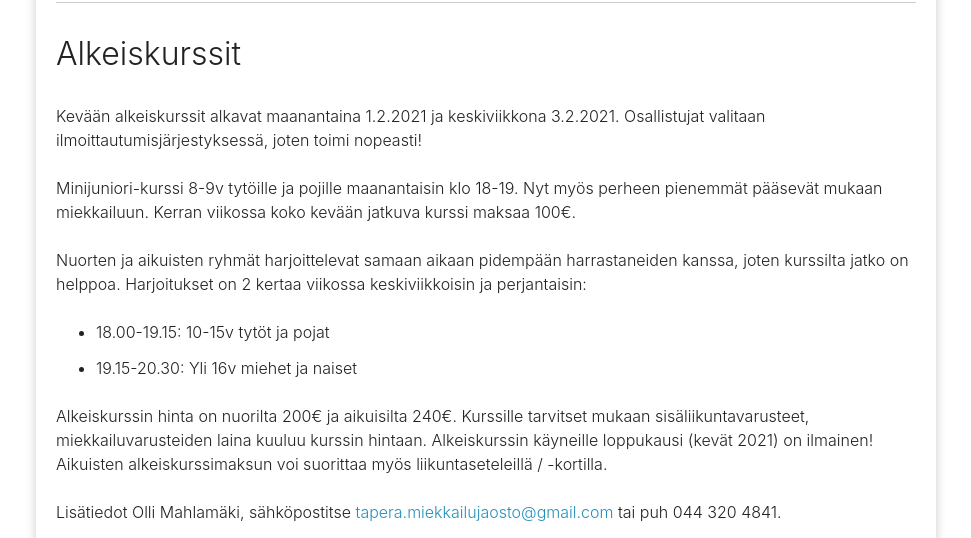
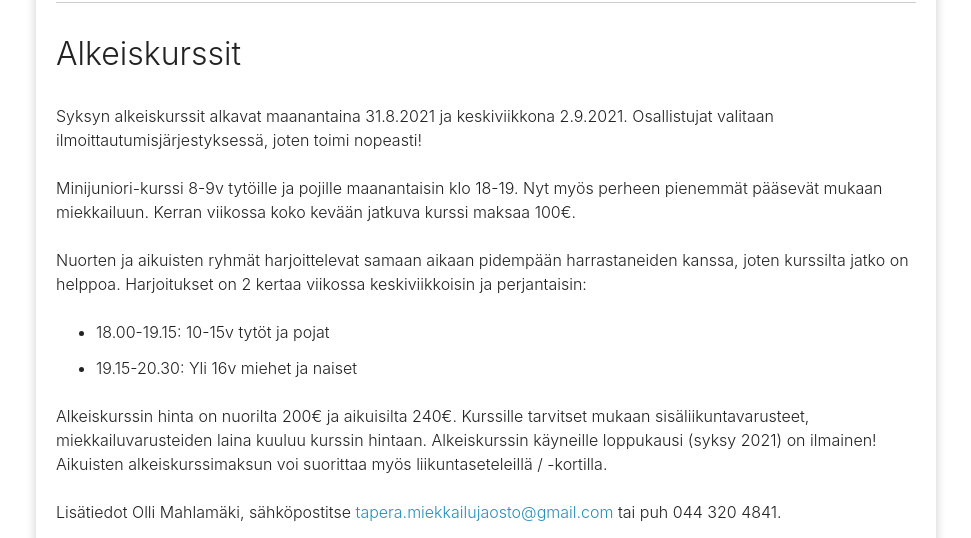
Before and after one commit to omahlama/eramiekkailu.fi, a Jekyll site: the page built from index.md, in a window 1280 px wide and 900 px high, scrolled down 905 px. Shown: the part 154-692 px from the top of the window, without its empty margins (154-1125 px from the left). Built offline with Jekyll 4.4.1, drawn with Linux system fonts in a browser that asks for light colours; nearby versions of some CDN libraries.

Commit message:
Syksyn alkeiskurssi

```diff
--- a/index.md
+++ b/index.md
@@ -27,7 +27,7 @@
 
 ## Alkeiskurssit
 
-Kevään alkeiskurssit alkavat maanantaina 1.2.2021 ja keskiviikkona 3.2.2021. Osallistujat valitaan ilmoittautumisjärjestyksessä, joten toimi nopeasti!
+Syksyn alkeiskurssit alkavat maanantaina 31.8.2021 ja keskiviikkona 2.9.2021. Osallistujat valitaan ilmoittautumisjärjestyksessä, joten toimi nopeasti!
 
 Minijuniori-kurssi 8-9v tytöille ja pojille maanantaisin klo 18-19. Nyt myös perheen pienemmät pääsevät mukaan miekkailuun. Kerran viikossa koko kevään jatkuva kurssi maksaa 100€.
 
@@ -36,7 +36,7 @@
 - 18.00-19.15: 10-15v tytöt ja pojat
 - 19.15-20.30: Yli 16v miehet ja naiset
 
-Alkeiskurssin hinta on nuorilta 200€ ja aikuisilta 240€. Kurssille tarvitset mukaan sisäliikuntavarusteet, miekkailuvarusteiden laina kuuluu kurssin hintaan. Alkeiskurssin käyneille loppukausi (kevät 2021) on ilmainen! Aikuisten alkeiskurssimaksun voi suorittaa myös liikuntaseteleillä / -kortilla.
+Alkeiskurssin hinta on nuorilta 200€ ja aikuisilta 240€. Kurssille tarvitset mukaan sisäliikuntavarusteet, miekkailuvarusteiden laina kuuluu kurssin hintaan. Alkeiskurssin käyneille loppukausi (syksy 2021) on ilmainen! Aikuisten alkeiskurssimaksun voi suorittaa myös liikuntaseteleillä / -kortilla.
 
 Lisätiedot Olli Mahlamäki, sähköpostitse [tapera.miekkailujaosto@gmail.com](mailto:tapera.miekkailujaosto@gmail.com) tai puh 044 320 4841.
 
@@ -48,7 +48,7 @@
 - Sähköposti
 - Puhelinnumero (oma ja huoltajan)
 
-<a href="https://forms.gle/oHj6ADjTMHyqFgvi8" class="register-button" role="button">Ilmoittaudu nyt!</a>
+<a href="https://forms.gle/vy2Nz97ah1fP6LKZ7" class="register-button" role="button">Ilmoittaudu nyt!</a>
 
 <hr>
 
```
